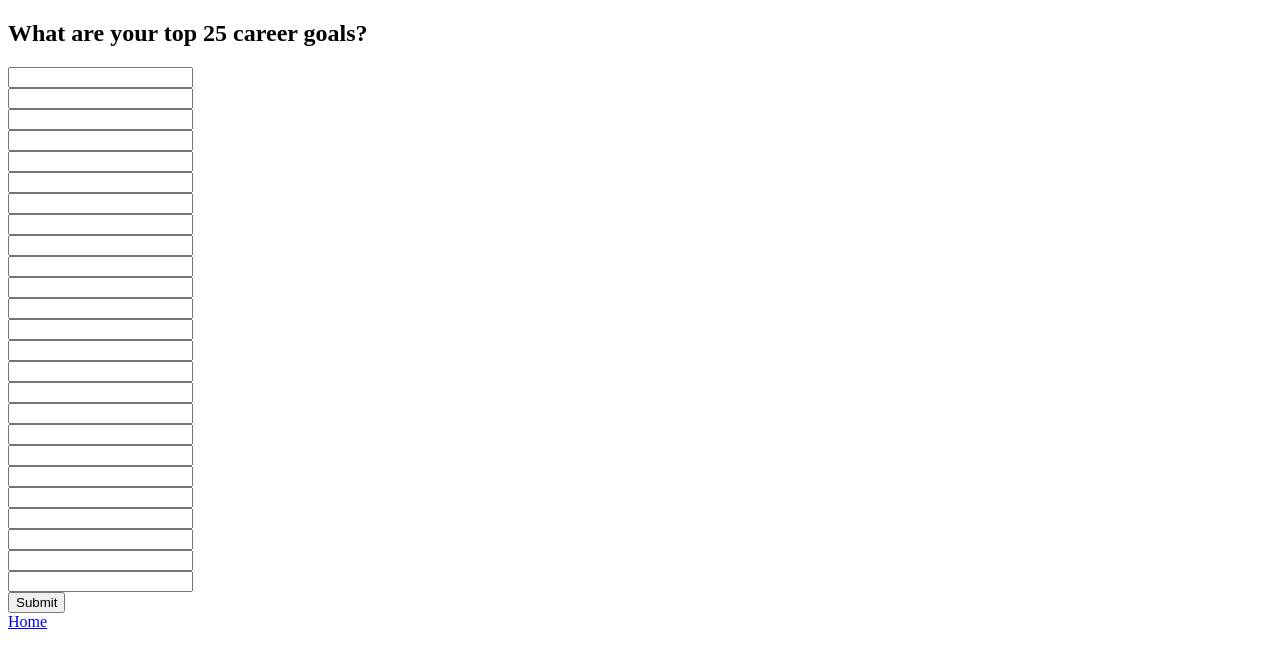
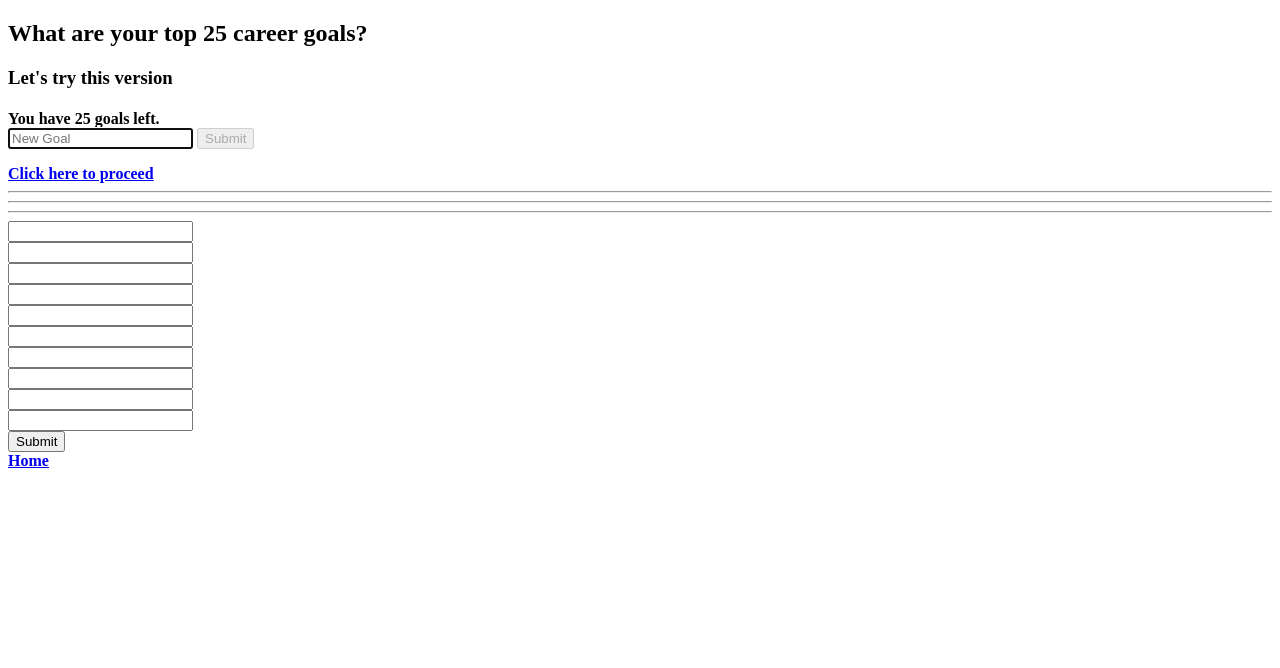
Before and after one commit to alecoad/final-project, a Flask app: page /create in a window 1280 px wide. Shown: the top 668 px of the page. Run offline with Flask 2, Linux system fonts and the light colour scheme.

Commit message:
Add JS functionality for list creation

```diff
--- a/five25/templates/create.html
+++ b/five25/templates/create.html
@@ -1,12 +1,59 @@
 {% extends "layout.html" %}
+
+{% block js %}
+  <script>
+    let counter = 25;
+
+    document.addEventListener('DOMContentLoaded', function () {
+      // disable submit button
+      document.querySelector('#submit').disabled = true;
+      // enable submit button when text is entered and empty goals remain
+      document.querySelector('#goal').onkeyup = function () {
+        if (document.querySelector('#goal').value.length > 0 && counter > 0)
+          document.querySelector('#submit').disabled = false;
+        else
+          document.querySelector('#submit').disabled = true;
+      };
+      document.querySelector('#new-goal').onsubmit = function() {
+        // create new list item with the value of the input
+        const li = document.createElement('li');
+        li.innerHTML = document.querySelector('#goal').value;
+        // add goal to goal list
+        document.querySelector('#goals').append(li);
+        // clear input field
+        document.querySelector('#goal').value = '';
+        // stop form from submitting
+        return false;
+      };
+    });
+
+    function count() {
+      counter--;
+      document.querySelector('#counter').innerHTML = counter;
+    }
+  </script>
+{% endblock %}
 
 {% block body %}
   <h2>What are your top 25 career goals?</h2>
+  <h3>Let's try this version</h3>
+  <h4>You have <span id="counter">25</span> goals left.
+  <form id="new-goal">
+    <input id="goal" autocomplete="off" autofocus placeholder="New Goal" type="text">
+    <input id="submit" type="submit" onclick="count()">
+  </form>
+  <ul id="goals">
+  </ul>
+
+  <a href="/choose">Click here to proceed</a>
+
+  <hr><hr><hr>
+
   <form action="/create" method="post">
-    {% for i in range(25) %}
+    {% for i in range(10) %}
       <input class="goal" type="text" name="goal{{ i }}"><br>
     {% endfor %}
-    <input id="submit" type="submit">
+    <input type="submit">
   </form>
 
   <a href="/">Home</a>
```
